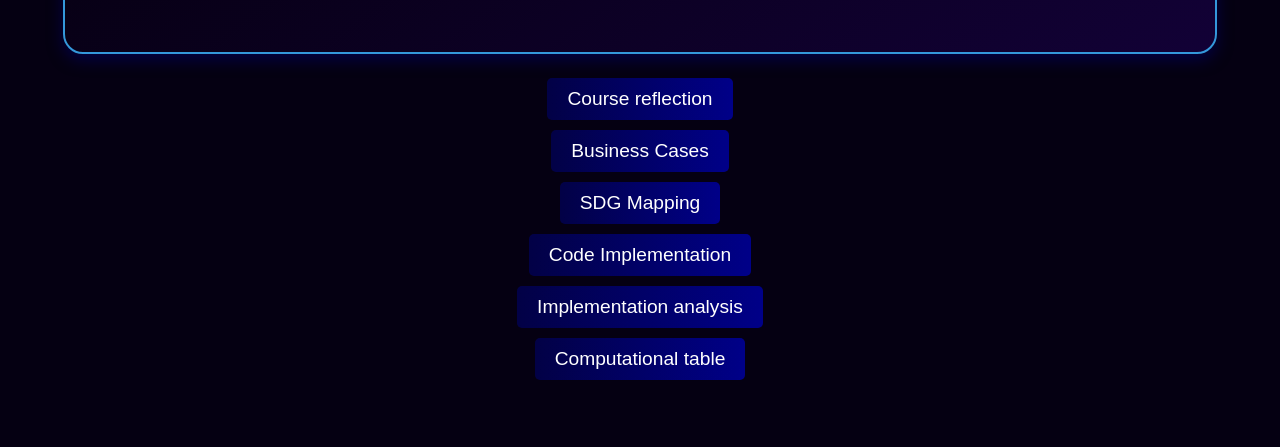
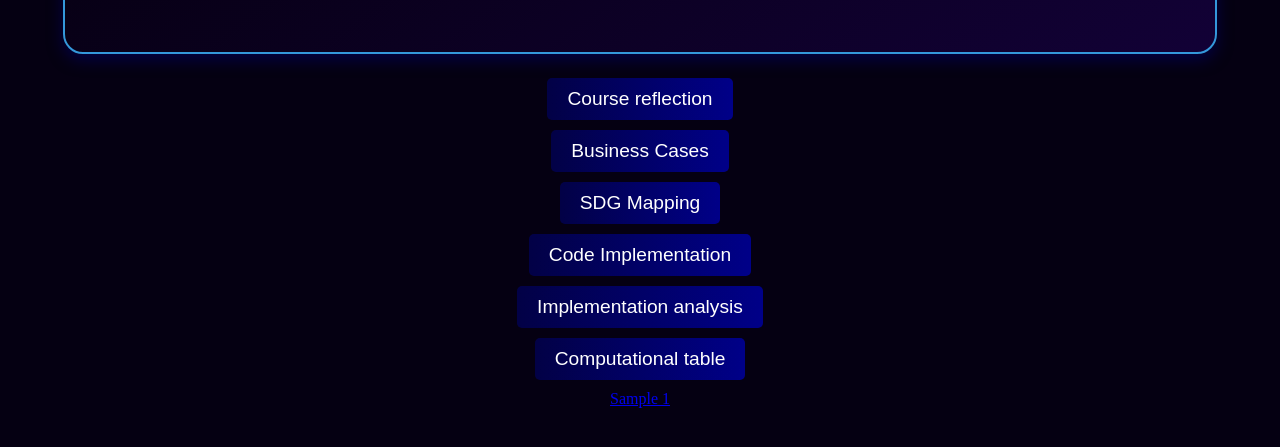
Before and after one commit to 01fe23bcs144/Aarohan, a plain HTML site: page index.html in a window 1280 px wide. Shown: the part 125-572 px from the top of the page. Drawn offline with Linux system fonts and the light colour scheme.

Commit message:
Update index.html

```diff
--- a/index.html
+++ b/index.html
@@ -1111,6 +1111,8 @@ return 0;
         <button onclick="showCodeImplementation()">Code Implementation</button>
         <button onclick="showImplementation()">Implementation analysis</button>
         <button onclick="showphase()">Computational table</button>
+        <a href="docs/sample.pdf" target="_blank" class="button">Sample 1</a>
+
     </div>
 
     <div id="content"></div>
```
